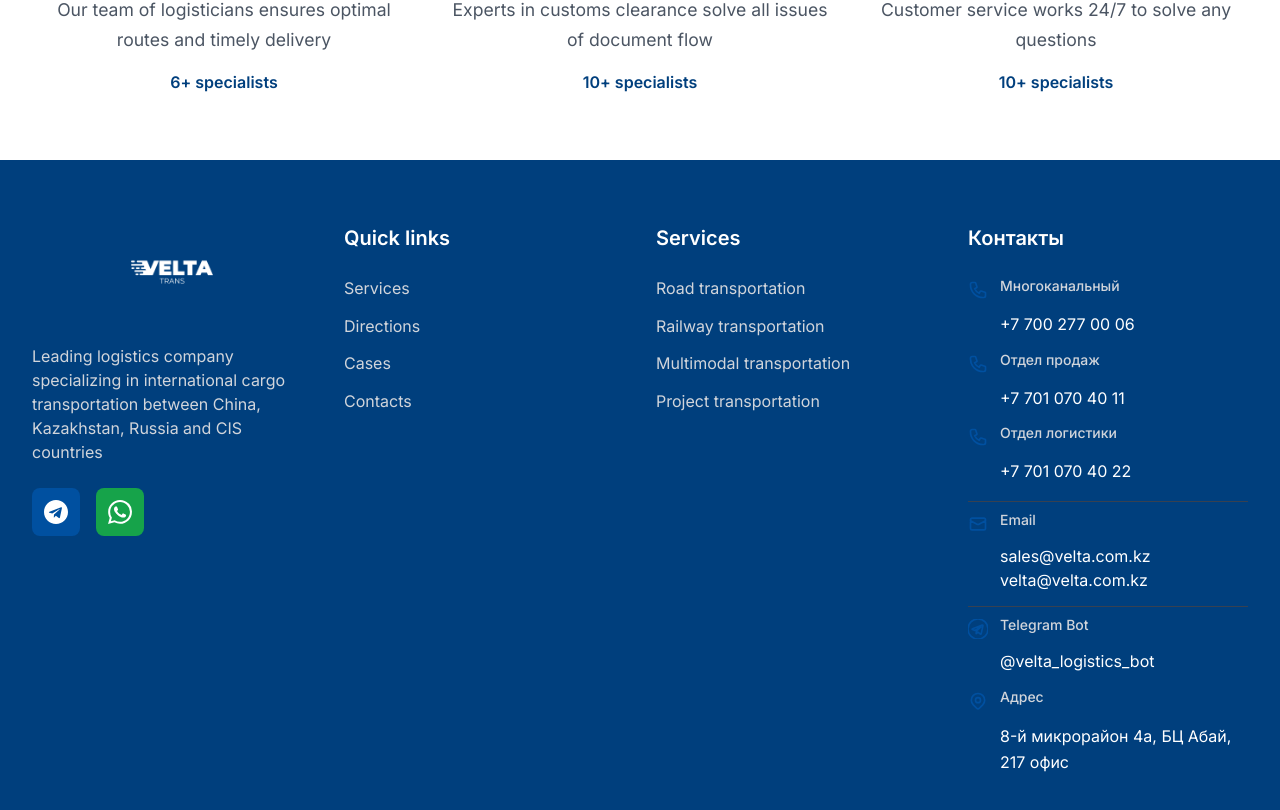
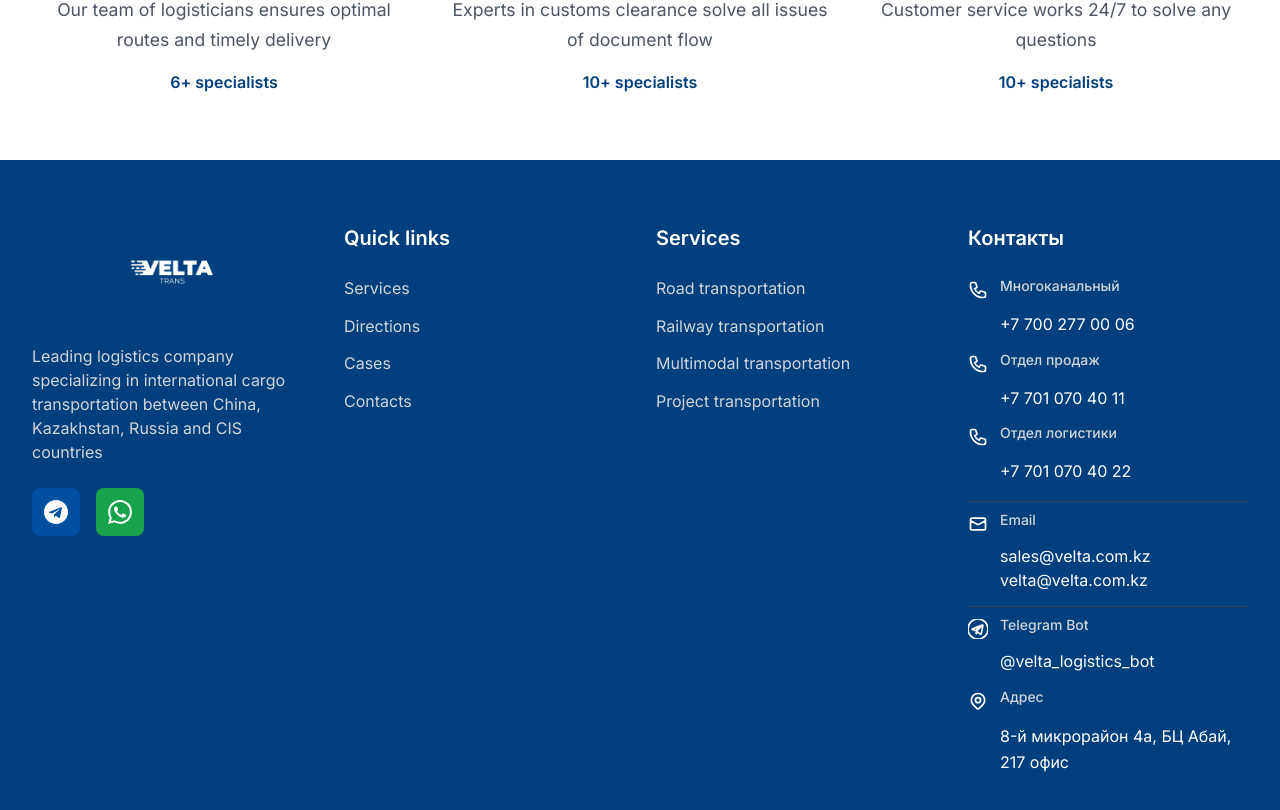
Before and after one commit to Allexndr/veltatrans, a Next.js app: page /en/about in a window 1280 px wide. Shown: the part 1922-2732 px from the top of the page. Built offline with nearby package versions, Linux system fonts and the light colour scheme.

Commit message:
Изменен цвет всех значков в футере с text-velta-royal-blue на text-white

```diff
--- a/src/app/[locale]/about/page.tsx
+++ b/src/app/[locale]/about/page.tsx
@@ -53,7 +53,7 @@ export default function AboutPage() {
                 <div className="text-gray-600">{t('satisfiedClients')}</div>
               </div>
               <div className="text-center">
-                <div className="text-4xl font-bold text-velta-navy mb-2">25+</div>
+                <div className="text-4xl font-bold text-velta-navy mb-2">1</div>
                 <div className="text-gray-600">{t('deliveryCountries')}</div>
               </div>
               <div className="text-center">
--- a/src/components/CargoTracking.tsx
+++ b/src/components/CargoTracking.tsx
@@ -232,7 +232,7 @@ export default function CargoTracking() {
           </p>
           <div className="mt-4 animate-fade-in-up" style={{animationDelay: '0.5s'}}>
             <p className="text-base text-gray-600 mb-3">
-              Для удобства и автоматизации отслеживания вы можете перейти в Telegram Bot
+            Для удобства и автоматизации отслеживания вы можете перейти в Telegram Bot, либо введите номер накладной чтобы узнать текущий статус доставки.
             </p>
             <a
               href="https://t.me/velta_logistics_bot"
--- a/src/components/Footer.tsx
+++ b/src/components/Footer.tsx
@@ -111,7 +111,7 @@ export default function Footer() {
               {/* Телефоны - компактная версия для мобильных */}
               <div className="space-y-2 sm:space-y-3">
                 <div className="flex items-start space-x-2 sm:space-x-3">
-                  <svg className="w-4 h-4 sm:w-5 sm:h-5 text-velta-royal-blue mt-1 flex-shrink-0" fill="none" stroke="currentColor" viewBox="0 0 24 24">
+                  <svg className="w-4 h-4 sm:w-5 sm:h-5 text-white mt-1 flex-shrink-0" fill="none" stroke="currentColor" viewBox="0 0 24 24">
                     <path strokeLinecap="round" strokeLinejoin="round" strokeWidth={2} d="M3 5a2 2 0 012-2h3.28a1 1 0 01.948.684l1.498 4.493a1 1 0 01-.502 1.21l-2.257 1.13a11.042 11.042 0 005.516 5.516l1.13-2.257a1 1 0 011.21-.502l4.493 1.498a1 1 0 01.684.949V19a2 2 0 01-2 2h-1C9.716 21 3 14.284 3 6V5z" />
                   </svg>
                   <div className="min-w-0 flex-1">
@@ -123,7 +123,7 @@ export default function Footer() {
                 </div>
 
                 <div className="flex items-start space-x-2 sm:space-x-3">
-                  <svg className="w-4 h-4 sm:w-5 sm:h-5 text-velta-royal-blue mt-1 flex-shrink-0" fill="none" stroke="currentColor" viewBox="0 0 24 24">
+                  <svg className="w-4 h-4 sm:w-5 sm:h-5 text-white mt-1 flex-shrink-0" fill="none" stroke="currentColor" viewBox="0 0 24 24">
                     <path strokeLinecap="round" strokeLinejoin="round" strokeWidth={2} d="M3 5a2 2 0 012-2h3.28a1 1 0 01.948.684l1.498 4.493a1 1 0 01-.502 1.21l-2.257 1.13a11.042 11.042 0 005.516 5.516l1.13-2.257a1 1 0 011.21-.502l4.493 1.498a1 1 0 01.684.949V19a2 2 0 01-2 2h-1C9.716 21 3 14.284 3 6V5z" />
                   </svg>
                   <div className="min-w-0 flex-1">
@@ -135,7 +135,7 @@ export default function Footer() {
                 </div>
 
                 <div className="flex items-start space-x-2 sm:space-x-3">
-                  <svg className="w-4 h-4 sm:w-5 sm:h-5 text-velta-royal-blue mt-1 flex-shrink-0" fill="none" stroke="currentColor" viewBox="0 0 24 24">
+                  <svg className="w-4 h-4 sm:w-5 sm:h-5 text-white mt-1 flex-shrink-0" fill="none" stroke="currentColor" viewBox="0 0 24 24">
                     <path strokeLinecap="round" strokeLinejoin="round" strokeWidth={2} d="M3 5a2 2 0 012-2h3.28a1 1 0 01.948.684l1.498 4.493a1 1 0 01-.502 1.21l-2.257 1.13a11.042 11.042 0 005.516 5.516l1.13-2.257a1 1 0 011.21-.502l4.493 1.498a1 1 0 01.684.949V19a2 2 0 01-2 2h-1C9.716 21 3 14.284 3 6V5z" />
                   </svg>
                   <div className="min-w-0 flex-1">
@@ -149,7 +149,7 @@ export default function Footer() {
 
               {/* Email */}
               <div className="flex items-start space-x-2 sm:space-x-3 pt-2 border-t border-gray-700">
-                <svg className="w-4 h-4 sm:w-5 sm:h-5 text-velta-royal-blue mt-1 flex-shrink-0" fill="none" stroke="currentColor" viewBox="0 0 24 24">
+                <svg className="w-4 h-4 sm:w-5 sm:h-5 text-white mt-1 flex-shrink-0" fill="none" stroke="currentColor" viewBox="0 0 24 24">
                   <path strokeLinecap="round" strokeLinejoin="round" strokeWidth={2} d="M3 8l7.89 4.26a2 2 0 002.22 0L21 8M5 19h14a2 2 0 002-2V7a2 2 0 00-2-2H5a2 2 0 00-2 2v10a2 2 0 002 2z" />
                 </svg>
                 <div className="min-w-0 flex-1">
@@ -167,7 +167,7 @@ export default function Footer() {
 
               {/* Telegram Bot */}
               <div className="flex items-start space-x-2 sm:space-x-3 pt-2 border-t border-gray-700">
-                <svg className="w-4 h-4 sm:w-5 sm:h-5 text-velta-royal-blue mt-1 flex-shrink-0" fill="none" stroke="currentColor" viewBox="0 0 24 24">
+                <svg className="w-4 h-4 sm:w-5 sm:h-5 text-white mt-1 flex-shrink-0" fill="none" stroke="currentColor" viewBox="0 0 24 24">
                   <path strokeLinecap="round" strokeLinejoin="round" strokeWidth={2} d="M12 0C5.373 0 0 5.373 0 12s5.373 12 12 12 12-5.373 12-12S18.627 0 12 0zm5.894 8.221l-1.97 9.28c-.145.658-.537.818-1.084.508l-3-2.21-1.446 1.394c-.14.18-.357.295-.6.295-.002 0-.003 0-.005 0l.213-3.054 5.56-5.022c.24-.213-.054-.334-.373-.121l-6.869 4.326-2.96-.924c-.64-.203-.658-.64.135-.954l11.566-4.458c.538-.196 1.006.128.832.941z"/>
                 </svg>
                 <div className="min-w-0 flex-1">
@@ -180,7 +180,7 @@ export default function Footer() {
 
               {/* Адрес */}
               <div className="flex items-start space-x-2 sm:space-x-3">
-                <svg className="w-4 h-4 sm:w-5 sm:h-5 text-velta-royal-blue mt-1 flex-shrink-0" fill="none" stroke="currentColor" viewBox="0 0 24 24">
+                <svg className="w-4 h-4 sm:w-5 sm:h-5 text-white mt-1 flex-shrink-0" fill="none" stroke="currentColor" viewBox="0 0 24 24">
                   <path strokeLinecap="round" strokeLinejoin="round" strokeWidth={2} d="M17.657 16.657L13.414 20.9a1.998 1.998 0 01-2.827 0l-4.244-4.243a8 8 0 1111.314 0z" />
                   <path strokeLinecap="round" strokeLinejoin="round" strokeWidth={2} d="M15 11a3 3 0 11-6 0 3 3 0 016 0z" />
                 </svg>
```
